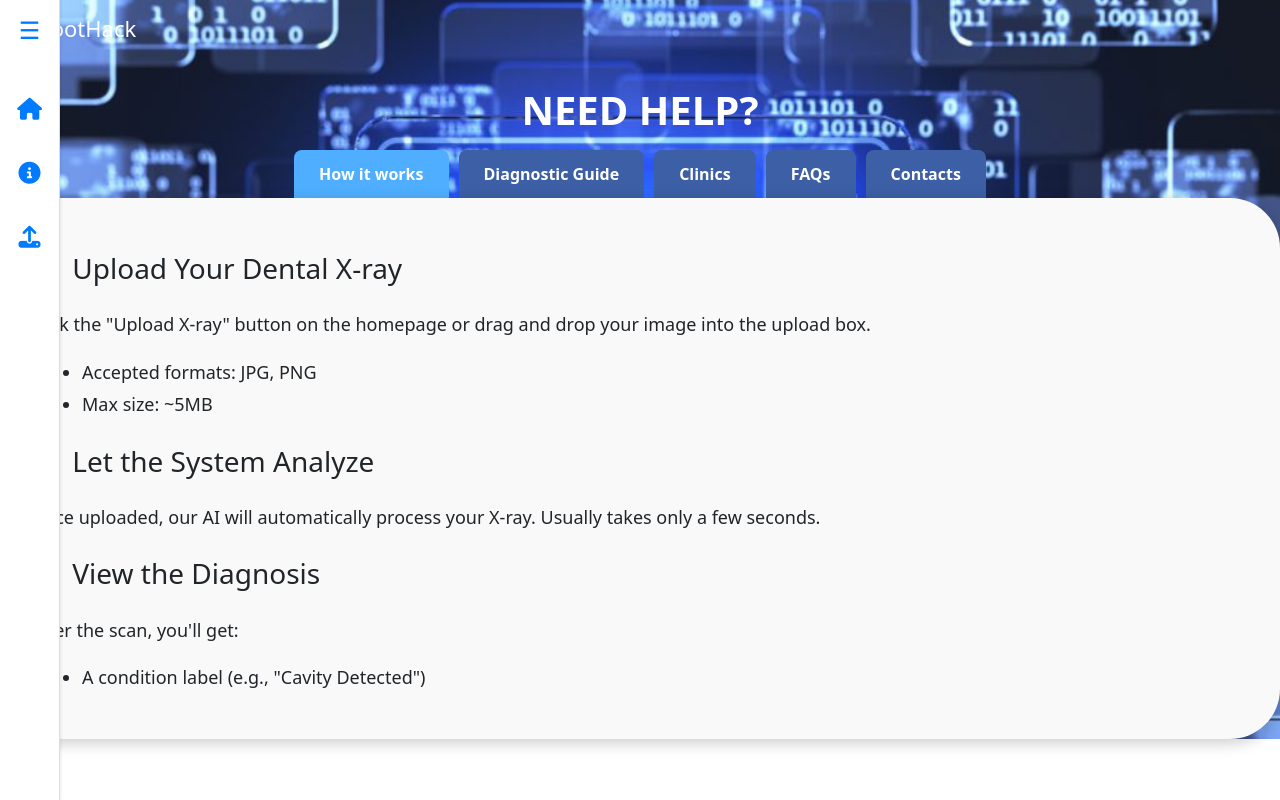
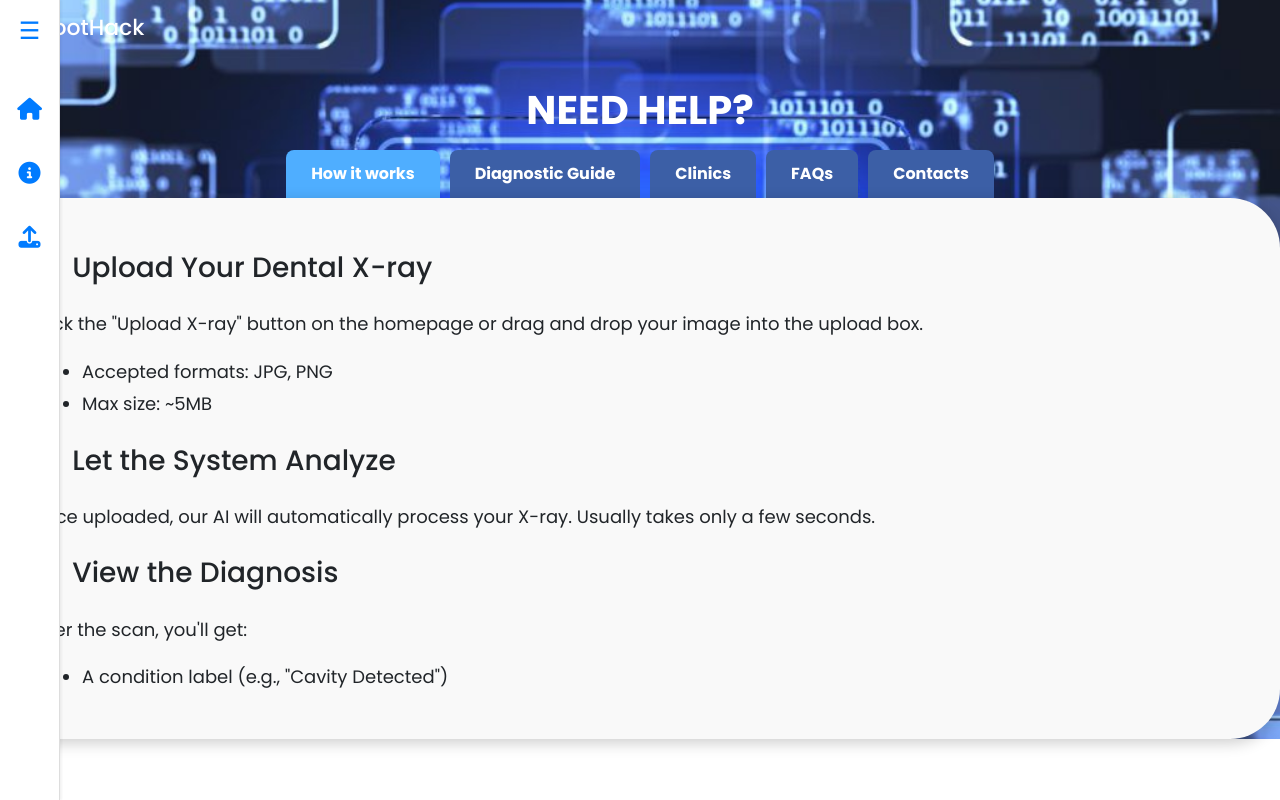
Before and after one commit to rxykio/TootHack, a Flask app: page /howitworks in a window 1280 px wide. Run offline with Flask 3, Linux system fonts and the light colour scheme; some libraries are stand-ins or nearby versions.

Commit message:
Applied Poppins and Roboto fonts across all text

```diff
--- a/app/templates/howitworks.html
+++ b/app/templates/howitworks.html
@@ -4,13 +4,33 @@
   <meta charset="UTF-8">
   <meta name="viewport" content="width=device-width, initial-scale=1.0">
   <title>TootHack - Need Help</title>
+
+  <link href="https://fonts.googleapis.com/css2?family=Poppins:wght@400;500;600;700&family=Roboto:wght@400;500;700&display=swap" rel="stylesheet">
+
   <style>
-    * {margin:0; padding:0; box-sizing:border-box;}
+    * {
+      margin: 0;
+      padding: 0;
+      box-sizing: border-box;
+    }
 
     body, html {
       height: 100%;
-      font-family: Arial, sans-serif;
+      font-family: 'Roboto', sans-serif;
       overflow: hidden;
+      background-color: #f4f7fb;
+    }
+
+
+    h1, h2, h3, h4, h5, h6,
+    .hero,
+    .tab-menu button {
+      font-family: 'Poppins', sans-serif;
+    }
+
+
+    p, li, ul, .tab-content, .faq-answer, .clinic-info, .contact-card {
+      font-family: 'Poppins', sans-serif;
     }
 
     /* Header */
```
